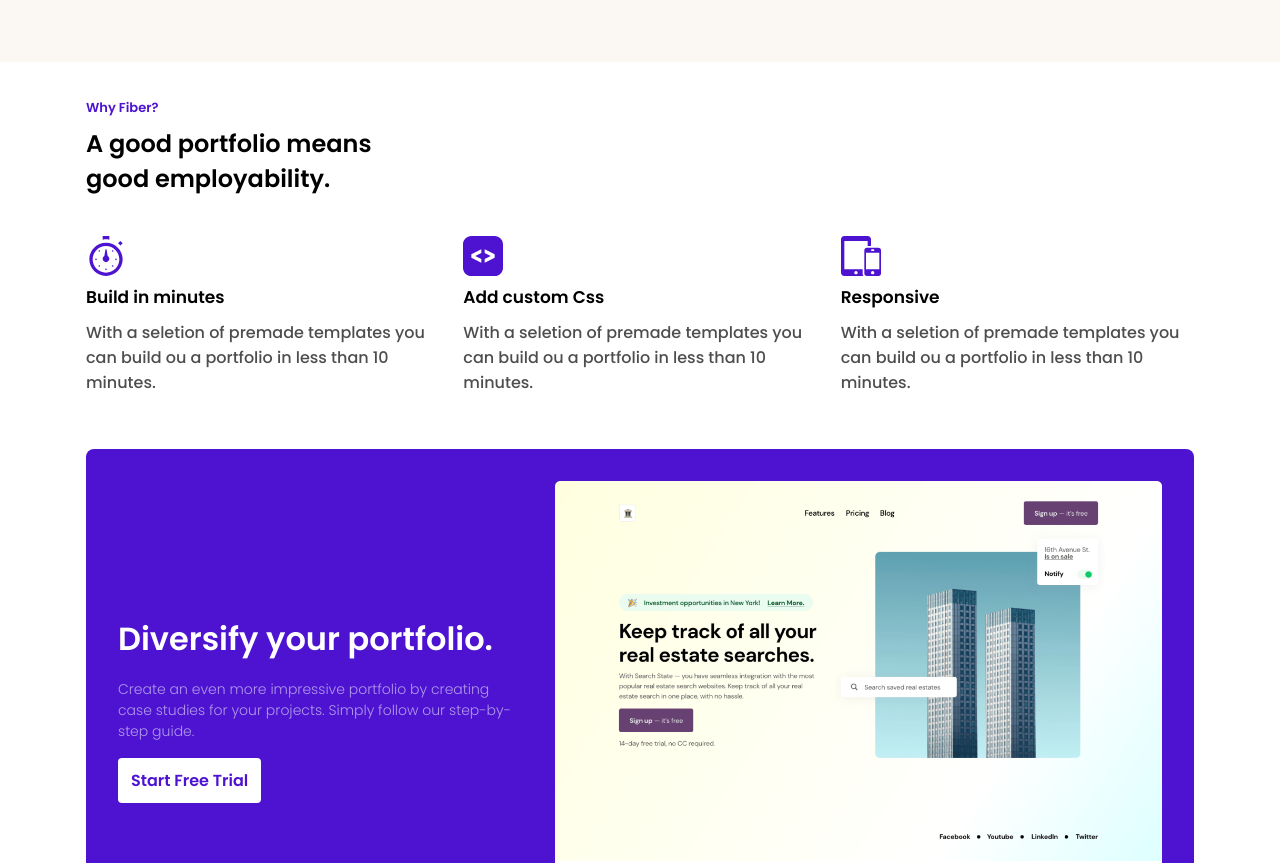
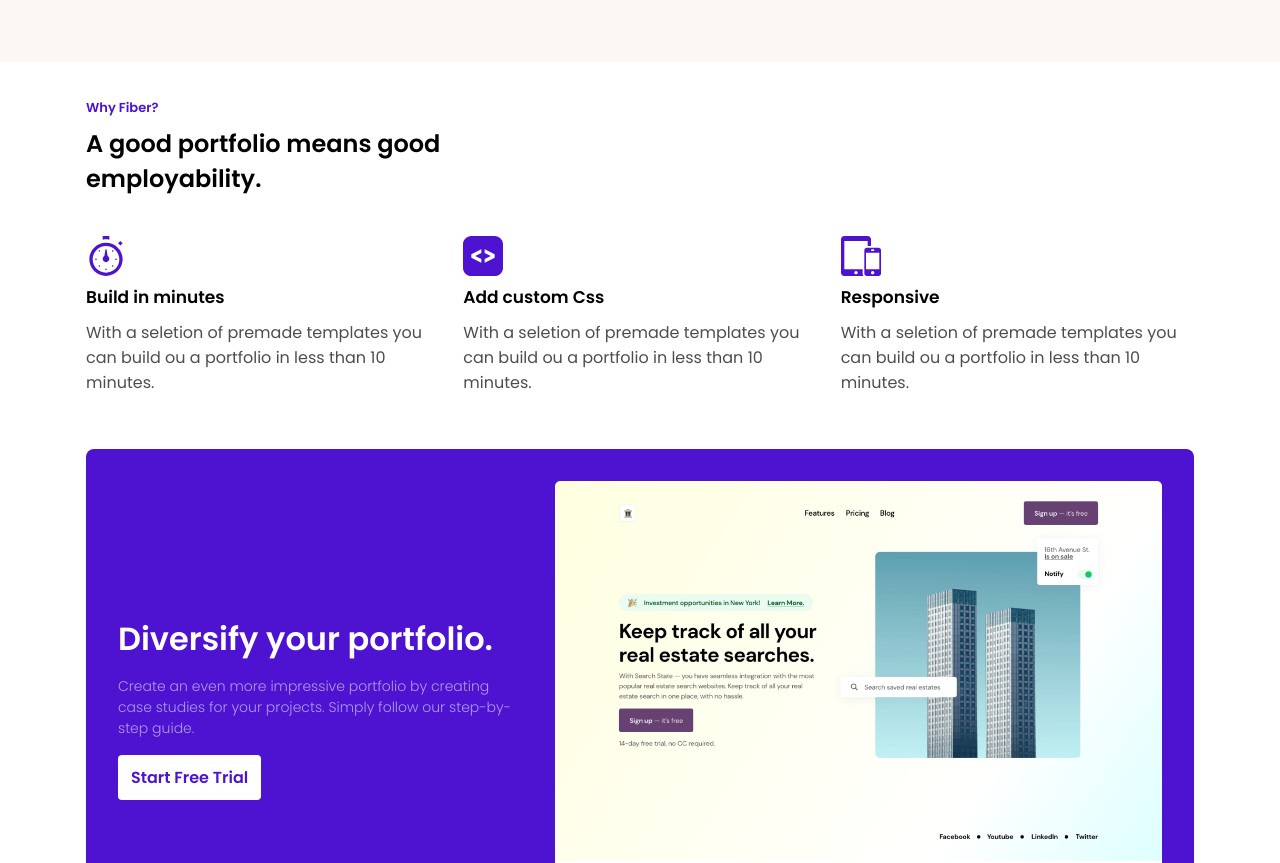
Before and after one commit to gurupawar/fiber, a plain HTML site: page index.html in a window 1280 px wide. Shown: the part 643-1506 px from the top of the page. Drawn offline with Linux system fonts and the light colour scheme.

Commit message:
small changes

```diff
--- a/scss/_layout.scss
+++ b/scss/_layout.scss
@@ -115,8 +115,9 @@ header {
   h3 {
     font-size: 24px;
     font-weight: 600;
+    line-height: 35px;
     margin: 7px 0 2.5rem 0;
-    max-width: 350px;
+    max-width: 360px;
   }
   .cards {
     width: 100%;
@@ -133,7 +134,7 @@ header {
       }
       p {
         margin-top: 10px;
-        font-weight: 14px;
+        font-weight: 400;
         color: var(--light-dark-text);
       }
     }
@@ -150,6 +151,7 @@ header {
         color: var(--ligh-bg);
         font-weight: 600;
         font-size: 2rem;
+        line-height: 43px;
       }
       p {
         color: rgba(255, 255, 255, 0.568);
@@ -242,7 +244,6 @@ footer {
     color: var(--light-dark-text);
     transition: 0.2s ease-out;
     &:hover {
-      font-weight: 400;
       color: #000;
     }
   }
--- a/scss/_reset.scss
+++ b/scss/_reset.scss
@@ -1,4 +1,4 @@
-@import url("https://fonts.googleapis.com/css2?family=Poppins:wght@200;300;500;600;700&display=swap");
+@import url("https://fonts.googleapis.com/css2?family=Poppins:wght@200;300;400;500;600;700&display=swap");
 html,
 body {
   height: 100%;
```
Also changed, not shown: scss/style.css, 1 other file.
